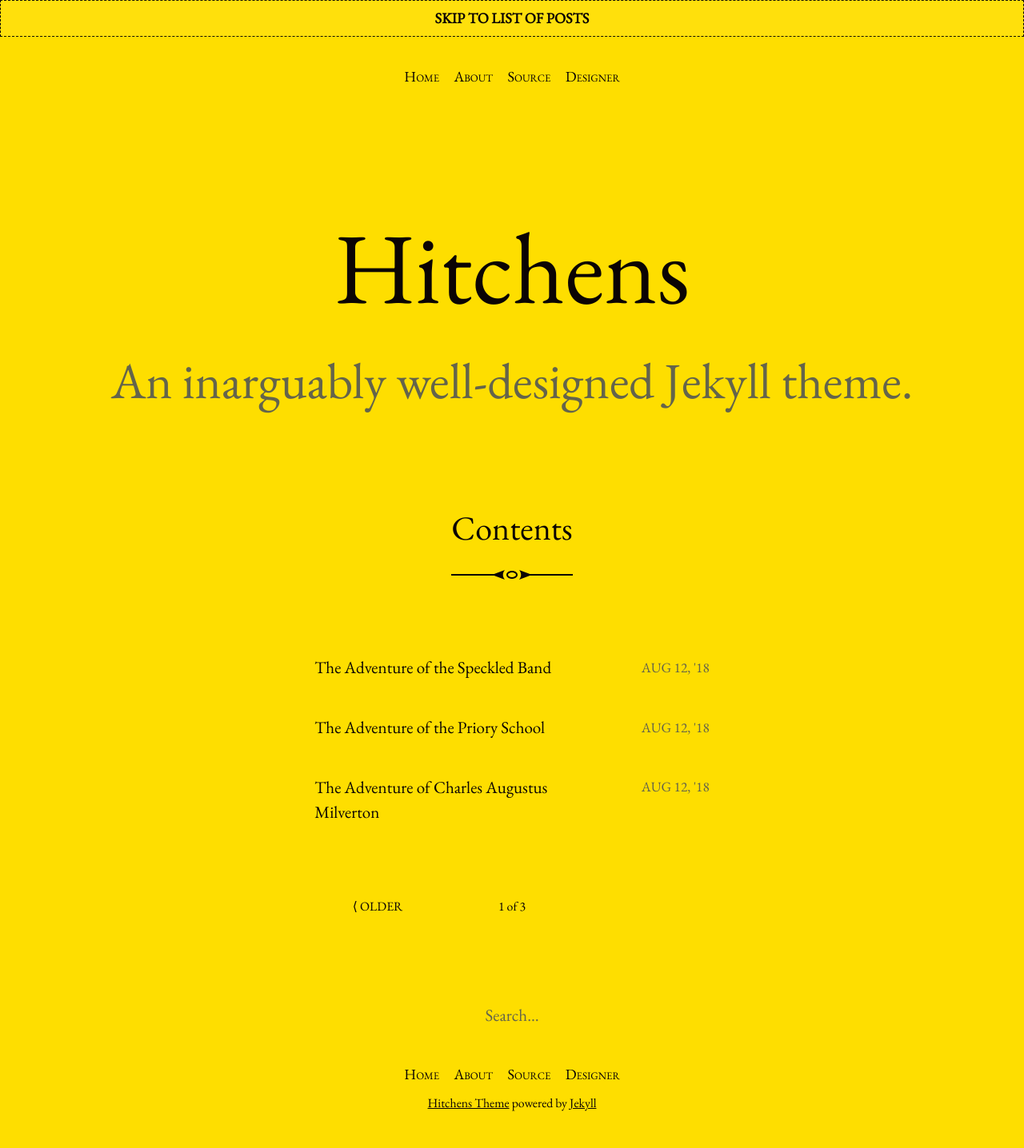
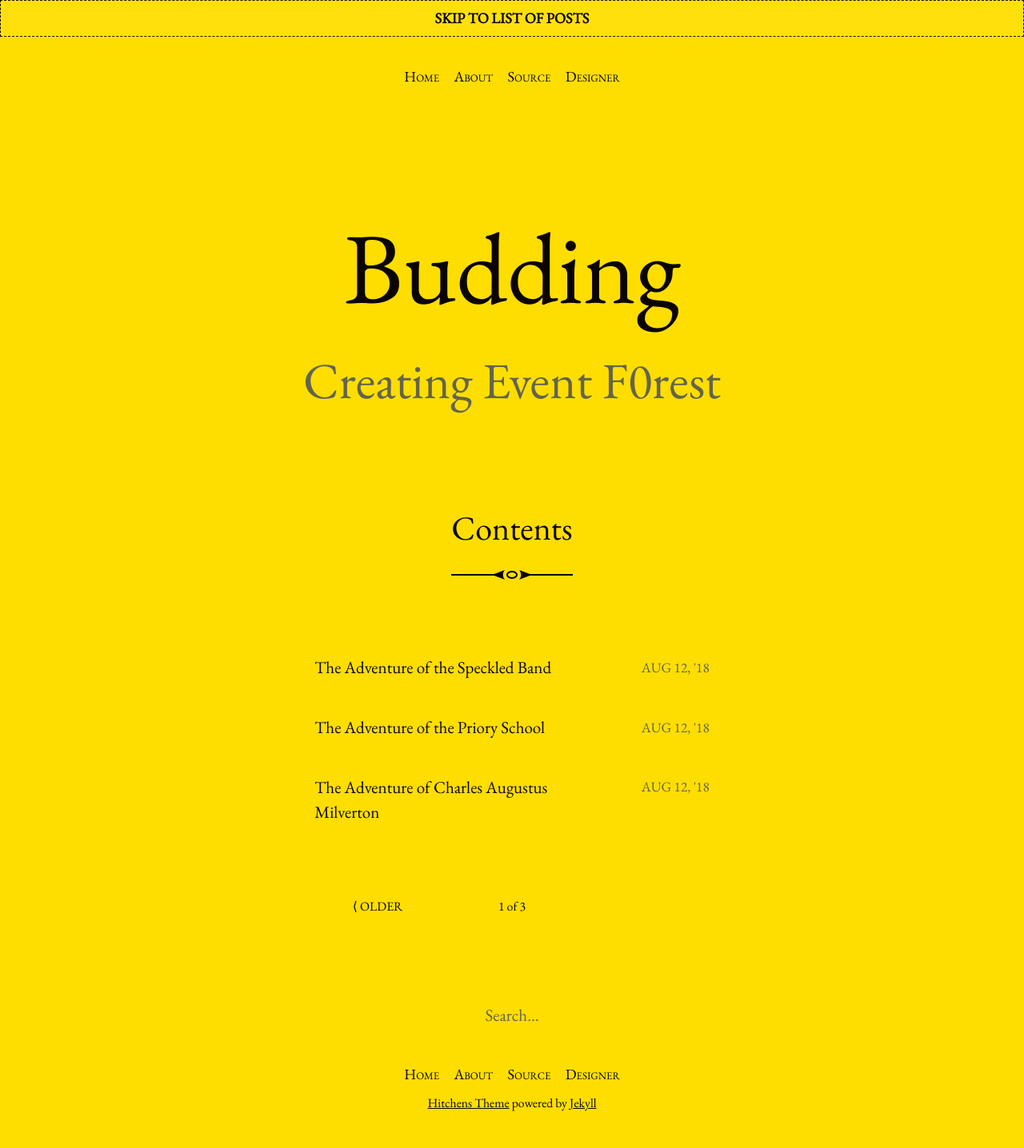
Before and after one commit to budding-bee/budding-bee.github.io, a Jekyll site: the page built from index.html, in a window 1280 px wide. Shown: the whole page at 80% size. Built offline with Jekyll 4.4.1, drawn with Linux system fonts in a browser that asks for light colours; the list of posts is cut into pages by our own code.

Commit message:
Updated Config

```diff
--- a/_config.yml
+++ b/_config.yml
@@ -1,5 +1,5 @@
 ---
-title: Hitchens
+title: Budding
 timezone: UTC
 collections:
   posts:
@@ -8,13 +8,13 @@
   uploads:
     title: Uploads
     output: true
-email: hello@patdryburgh.com
-description: An inarguably well-designed Jekyll theme.
+email: buddingeventforest@gmail.com
+description: Creating Event F0rest
 baseurl: "/hitchens"
-url: https://patdryburgh.github.io
+url: https://budding-bee.github.io
 icon: "/assets/images/icon-512.png"
-twitter_username: patdryburgh
-github_username: patdryburgh
+twitter_username: budding_bee
+github_username: budding-bee
 markdown: kramdown
 plugins:
 - jekyll-paginate
```
